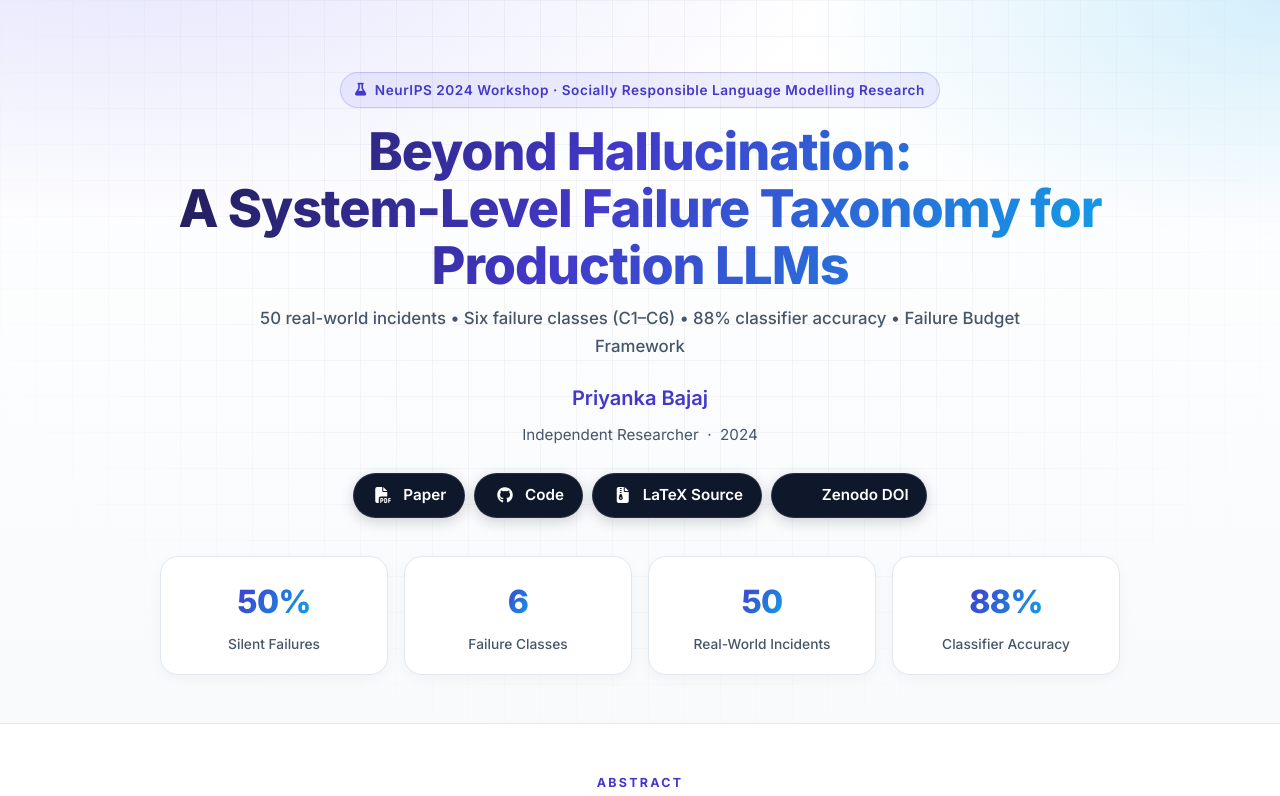
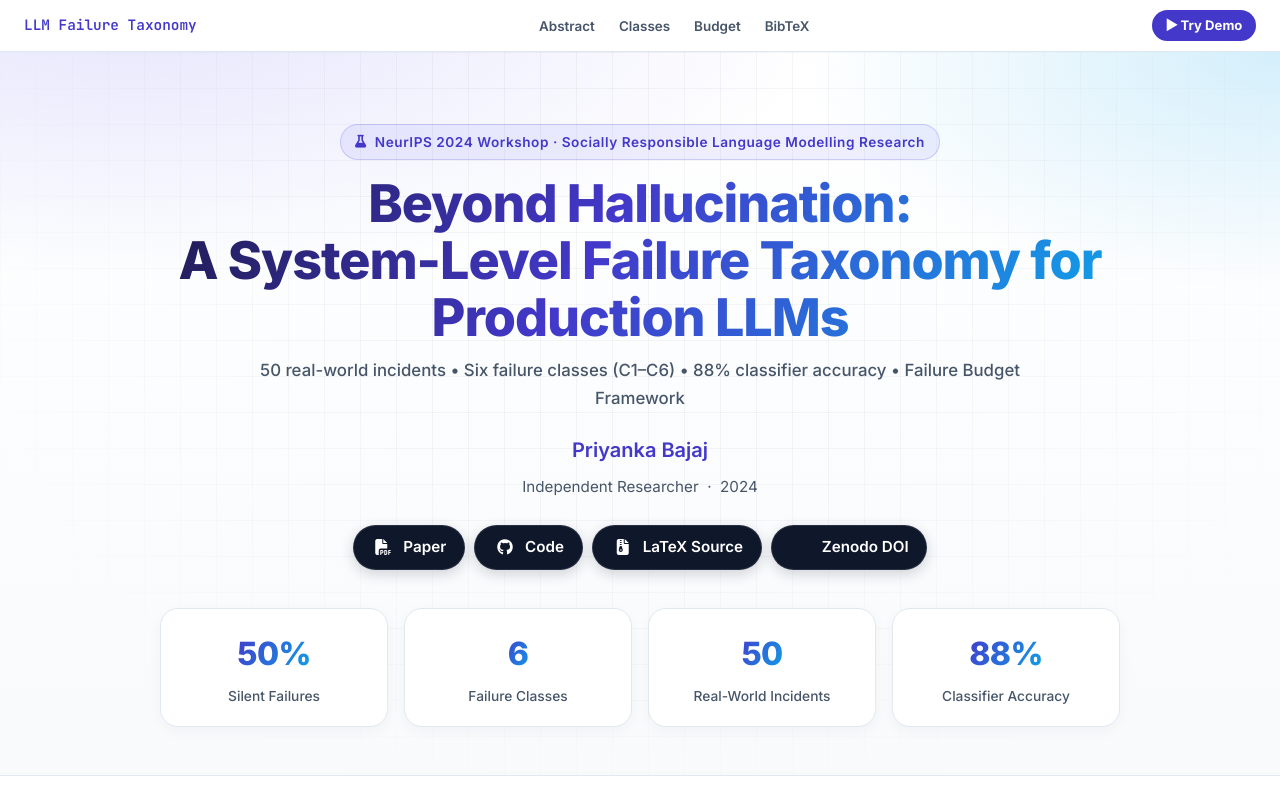
Before and after one commit to priyanka25aug/llm-failure-taxonomy, a plain HTML site: page index.html in a window 1280 px wide. Shown: the top 796 px of the page. Drawn offline with nearby package versions, Linux system fonts and the light colour scheme; some icons are missing.

Commit message:
Add sticky navbar with Demo link; fix icon; add inline display:none on results div

```diff
--- a/index.html
+++ b/index.html
@@ -394,9 +394,56 @@
     footer.footer { background: #f8fafc; border-top: 1px solid var(--rm-line); }
     footer .content { color: var(--rm-sub); }
     footer .content a { color: var(--rm-primary); }
+
+    /* ─── STICKY NAVBAR ──────────────────────────────── */
+    .site-nav {
+      position: sticky; top: 0; z-index: 100;
+      background: rgba(255,255,255,0.94);
+      backdrop-filter: blur(10px);
+      border-bottom: 1px solid var(--rm-line);
+      padding: 0 1.5rem;
+      display: flex; align-items: center; justify-content: space-between; height: 52px;
+    }
+    .site-nav .nav-brand {
+      font-weight: 800; font-size: 0.9rem; color: var(--rm-primary);
+      text-decoration: none; font-family: 'JetBrains Mono', monospace;
+      white-space: nowrap; overflow: hidden; text-overflow: ellipsis; max-width: 260px;
+    }
+    .site-nav .nav-links {
+      display: flex; gap: 0; list-style: none; margin: 0; padding: 0;
+    }
+    .site-nav .nav-links a {
+      font-size: 0.84rem; font-weight: 600; color: var(--rm-sub);
+      text-decoration: none; padding: 0.3rem 0.75rem; border-radius: 8px;
+      transition: all .18s; white-space: nowrap;
+    }
+    .site-nav .nav-links a:hover { color: var(--rm-primary); background: rgba(99,102,241,0.08); }
+    .site-nav .nav-demo-btn {
+      font-size: 0.82rem; font-weight: 700; color: #fff;
+      background: var(--rm-primary); border-radius: 999px;
+      padding: 0.3rem 0.85rem; text-decoration: none; transition: all .18s;
+      white-space: nowrap;
+    }
+    .site-nav .nav-demo-btn:hover { background: var(--rm-violet); }
+    @media (max-width: 680px) {
+      .site-nav .nav-links { display: none; }
+      .site-nav .nav-brand { max-width: 180px; }
+    }
   </style>
 </head>
 <body>
+
+<!-- ══════════════════════════════════ NAVBAR ════════════════════════════════ -->
+<nav class="site-nav">
+  <a href="#" class="nav-brand">LLM Failure Taxonomy</a>
+  <ul class="nav-links">
+    <li><a href="#abstract">Abstract</a></li>
+    <li><a href="#classes">Classes</a></li>
+    <li><a href="#budget">Budget</a></li>
+    <li><a href="#BibTeX">BibTeX</a></li>
+  </ul>
+  <a href="#demo" class="nav-demo-btn">&#9654; Try Demo</a>
+</nav>
 
 <!-- ══════════════════════════════════ HERO ══════════════════════════════════ -->
 <section class="hero-banner">
@@ -464,7 +511,7 @@
 
 
 <!-- ══════════════════════════════════ ABSTRACT ═══════════════════════════════ -->
-<section class="section rm-bg-soft">
+<section class="section rm-bg-soft" id="abstract">
   <div class="container is-max-desktop">
     <div class="columns is-centered has-text-centered">
       <div class="column is-four-fifths">
@@ -494,7 +541,7 @@
 
 
 <!-- ══════════════════════════════════ SIX FAILURE CLASSES ═══════════════════ -->
-<section class="section">
+<section class="section" id="classes">
   <div class="container is-max-desktop">
     <div class="has-text-centered">
       <span class="rm-eyebrow">Taxonomy</span>
@@ -563,7 +610,7 @@
 
 
 <!-- ══════════════════════════════════ FAILURE BUDGET ═════════════════════════ -->
-<section class="section rm-bg-tint">
+<section class="section rm-bg-tint" id="budget">
   <div class="container is-max-desktop">
     <div class="has-text-centered">
       <span class="rm-eyebrow">Framework</span>
@@ -658,11 +705,11 @@
       </div>
 
       <button class="classify-btn" onclick="runClassifier()">
-        <i class="fas fa-magnifying-glass-chart"></i>
+        <i class="fas fa-search"></i>
         Classify Failure
       </button>
 
-      <div id="demoResults">
+      <div id="demoResults" style="display:none;">
         <div id="demoCards"></div>
         <div id="demoExplain"></div>
       </div>
```
